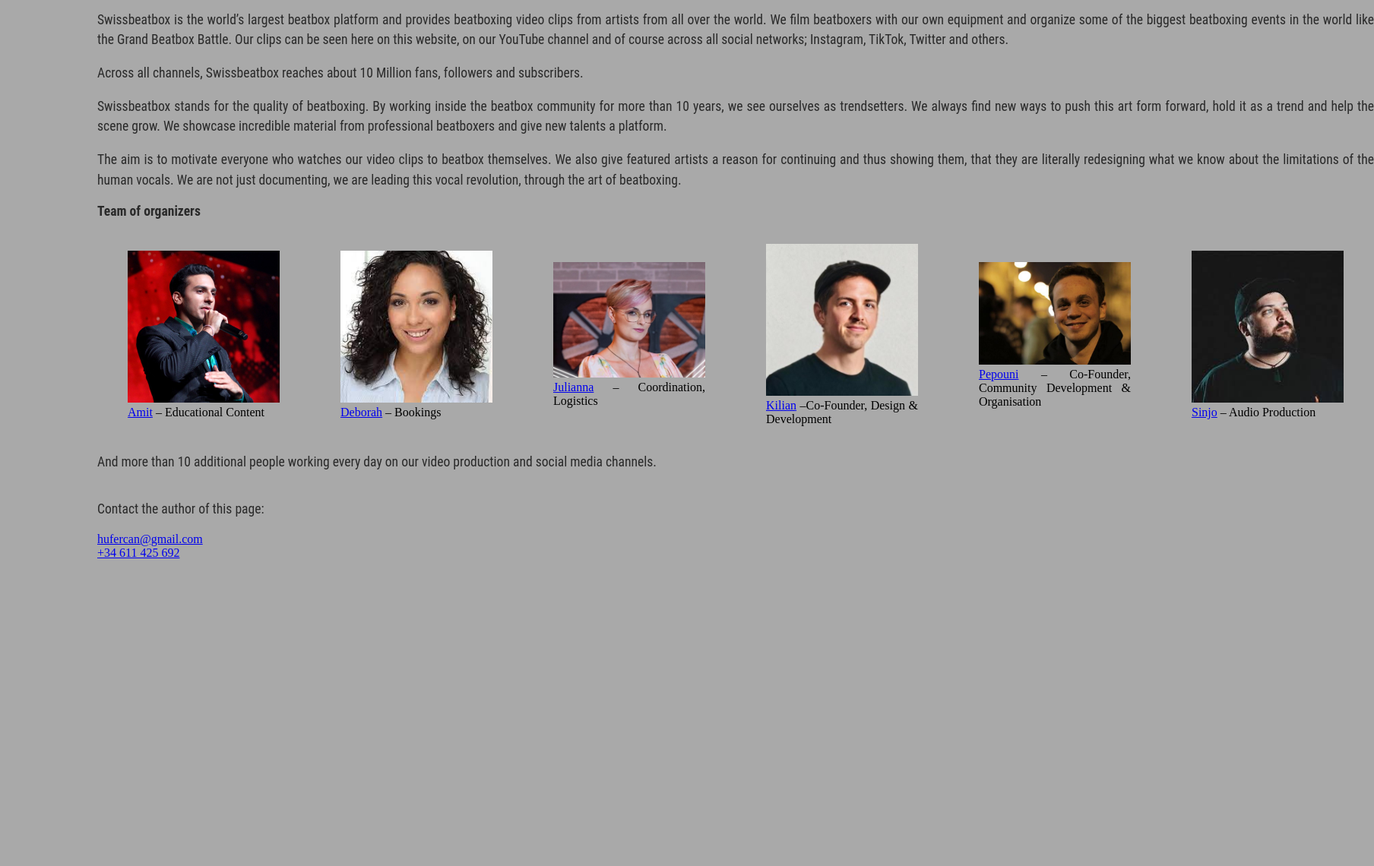
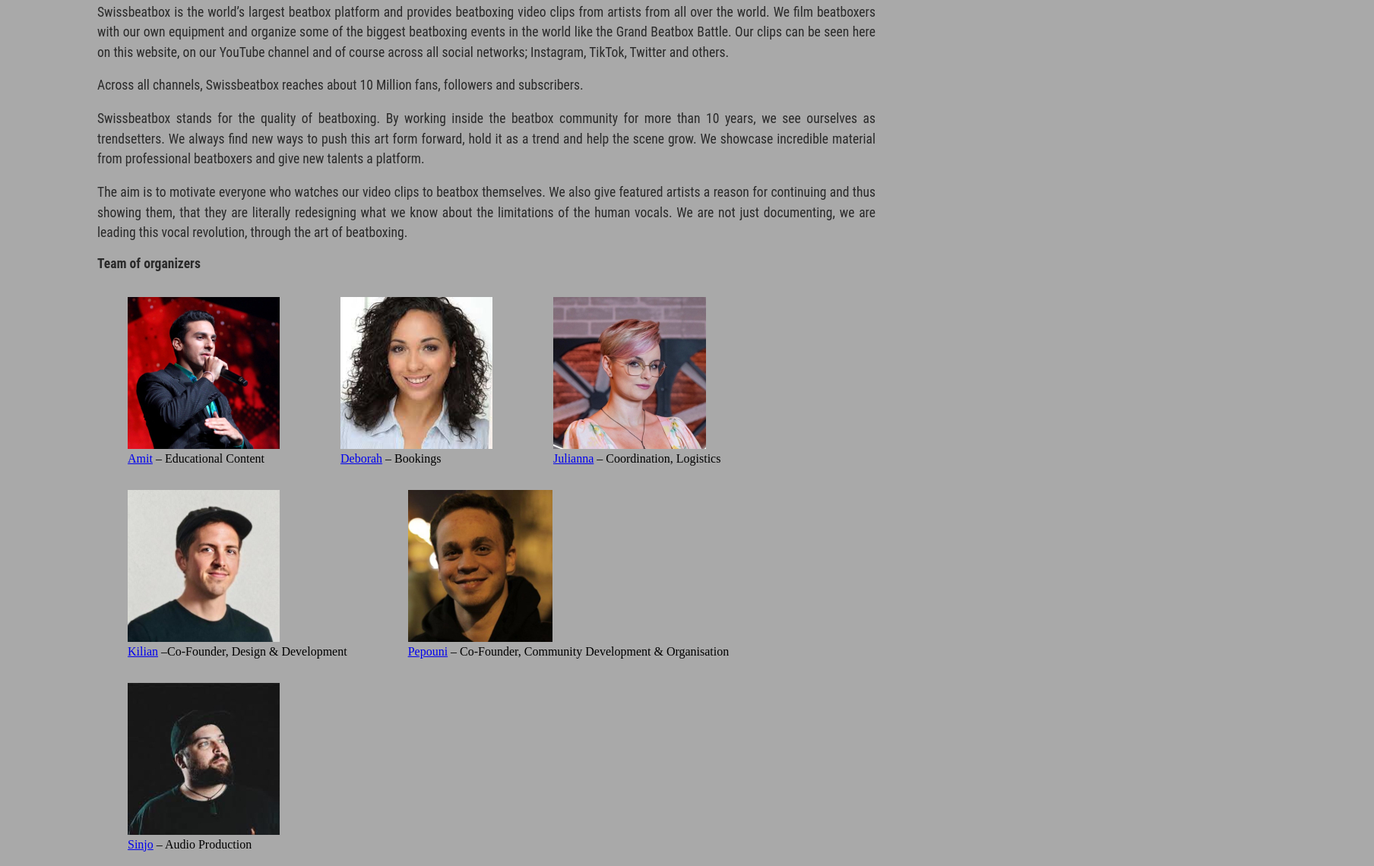
Before and after one commit to MFkirin/8-hugo-mlims, a plain HTML site: page swissbeatbox.html in a window 1280 px wide. Shown: the part 183-1323 px from the top of the page at 76% size, 1808 px wide, since content can reach past the window. Before the commit the page ends 920 px from the top, so only its background shows below. Drawn offline with Linux system fonts and the light colour scheme.

Commit message:
ajustes de css y imagenes

```diff
--- a/css/style.css
+++ b/css/style.css
@@ -102,13 +102,10 @@ nav a, nav span {
 
 /* || main layout */
 
-main {
-  display: flex;
-  flex-wrap: wrap;
-}
+
 
 article {
-  flex: 4 ;
+  flex: 4;
 }
 
 section {
@@ -168,12 +165,12 @@ section table, section div {
   margin: 0 auto;
 }
 
-div.organizers{
+.organizers{
   display: flex;
-  align-items:center;
+  flex-wrap: wrap;
 }
-div.organizers div img{
-  flex-wrap: wrap;
-  flex:auto;
+
+div.organizers img{
+  flex: 1 1 160px;
 
 }
--- a/swissbeatbox.html
+++ b/swissbeatbox.html
@@ -49,20 +49,20 @@
             <div class="organizers">
             <div>
                 <figure>
-                <img src="imagenes/amit.jpeg" alt="Amit" width="200">
+                <img src="imagenes/amit200px.jpeg" alt="Amit" >
                 <figcaption><a href="https://www.instagram.com/foolinaction/">Amit</a> – Educational Content</figcaption>
             </figure>
             </div>
 
             <div>
             <figure>
-                <img src="imagenes/debora.jpeg" alt="Deborah" width="200">
+                <img src="imagenes/debora200px.jpeg" alt="Deborah" >
                 <figcaption><a href="https://www.instagram.com/ms_deeeeeeee/">Deborah</a> – Bookings</figcaption>
             </figure>
             </div>
             <div>
                 <figure>
-                    <img src="imagenes/juliana.jpg" alt="Julianna" width="200">
+                    <img src="imagenes/juliana200px.jpg" alt="Julianna" >
                 <figcaption><a href="https://www.instagram.com/yuosofficial/">Julianna</a> – Coordination, Logistics
                 </figcaption>
             </figure>
@@ -70,21 +70,21 @@
 
             <div>
             <figure>
-                <img src="imagenes/kilian.jpg" alt="Kilian" width="200">
+                <img src="imagenes/kilian200px.jpg" alt="Kilian" >
                 <figcaption><a href="https://www.twitter.com/kilian_so/">Kilian</a> –Co-Founder, Design &amp; Development</figcaption>
             </figure>
             </div>
 
             <div>
             <figure>
-                <img src="imagenes/pepouni.jpg" alt="Pepouni" width="200">
+                <img src="imagenes/pepouni200px.jpg" alt="Pepouni" >
                 <figcaption><a href="https://www.instagram.com/pepouni_sbx/">Pepouni</a> – Co-Founder, Community Development
                 &amp; Organisation</figcaption>
             </figure>
             </div>
             <div>
             <figure>
-                <img src="imagenes/sinjo.jpg" alt="Sinjo" width="200">
+                <img src="imagenes/sinjo200px.jpg" alt="Sinjo" >
                 <figcaption><a href="https://www.instagram.com/sinjo_sbx/"> Sinjo</a> – Audio Production</figcaption>
             </figure>
             </div>
```
Also changed, not shown: imagenes/amit200px.jpeg (added), imagenes/debora200px.jpeg (added), imagenes/juliana200px.jpg (added), imagenes/kilian200px.jpg (added), imagenes/pepouni200px.jpg (added), imagenes/sinjo200px.jpg (added).
